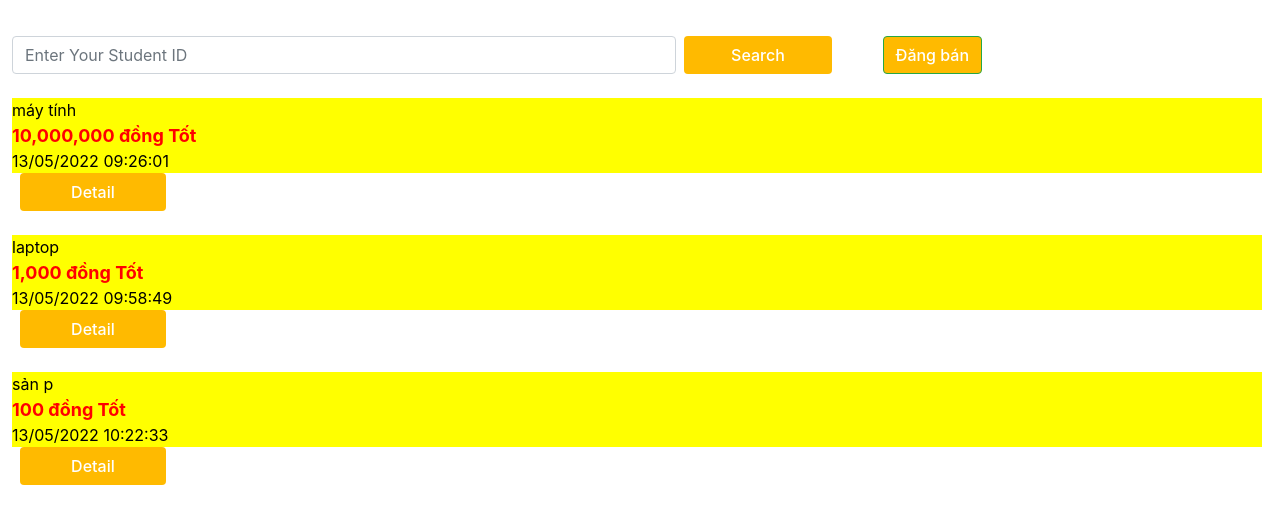
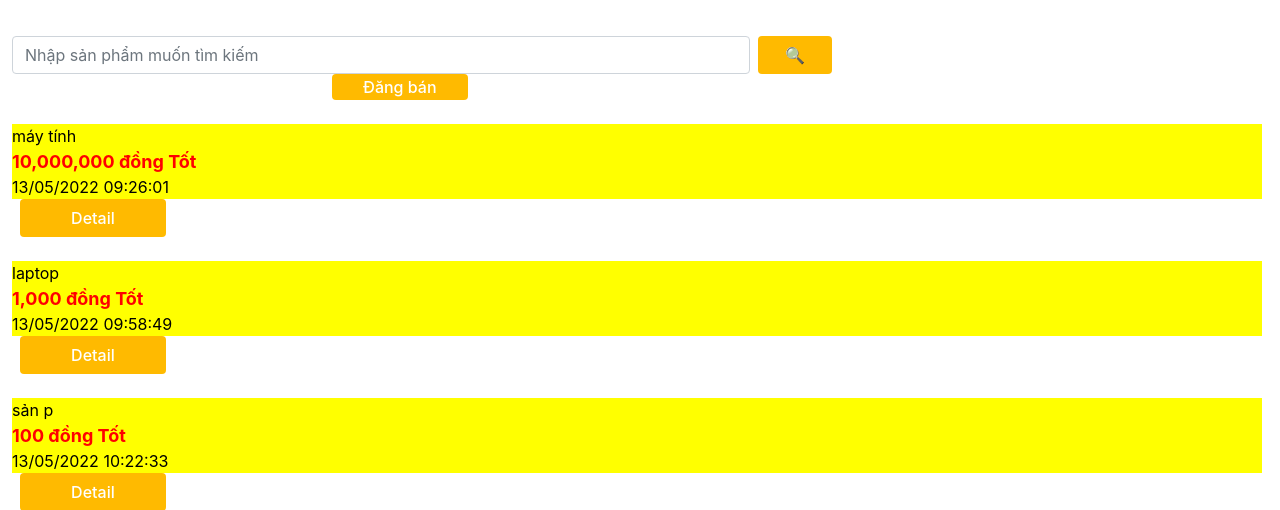
Before and after one commit to dangpham205/choHoiTot.com, a Flask app: page /chotot/products in a window 1280 px wide. Shown: the part 56-566 px from the top of the page. Run offline with Flask 2, Linux system fonts and the light colour scheme; a user stored in the database is signed in; data comes from the database, SQL or seed files in the repository; parts of the project's set-up code (start-up, migrations or seed data) failed here and were passed over; some libraries are stand-ins or nearby versions.

Commit message:
Slight change chotot page

```diff
--- a/app/main/forms.py
+++ b/app/main/forms.py
@@ -11,12 +11,12 @@ class AddForm(FlaskForm):
     description = StringField(label='Mô tả sản phẩm:', validators=[DataRequired()])
     myChoices = ['Tất cả', 'Đồ điện tử', 'Đồ gia dụng', 'Giải trí', 'Xe cộ']
     category = SelectField(u'Danh mục sản phẩm:', choices = myChoices, validators = [DataRequired()])
-    submit = SubmitField(label='Add')
+    submit = SubmitField(label='Thêm sản phẩm')
 
 
 class SearchForm(FlaskForm):
-    keyword = StringField(label='Student ID:', validators=[])
-    submitSearch = SubmitField(label='Search')
+    keyword = StringField(label='Tìm kiếm sản phẩm', validators=[])
+    submitSearch = SubmitField(label='🔍')
 
 class Go2ProductDetailForm(FlaskForm):
     submit = SubmitField(label='Detail')
--- a/app/templates/includes/add_items_modals.html
+++ b/app/templates/includes/add_items_modals.html
@@ -12,7 +12,7 @@
         <div class="modal-header">
           <h5 class="modal-title" id="ModalLabel">
             <!-- -->
-            Add Product
+            Thêm sản phẩm
           </h5>
           <button type="button" class="close"
                   data-dismiss="modal" aria-label="Close">
@@ -23,20 +23,20 @@
           <form action="{{ url_for('main.add') }}" method="POST">
             <!-- này là bắt buộc nếu muốn trong views.py hoaajt động -->
             {{ addForm.name.label() }}
-            {{ addForm.name(class="form-control", placeholder='Enter Your Student ID') }}
+            {{ addForm.name(class="form-control", placeholder='Nhập tên sản phẩm') }}
             <br>
             {{ addForm.price.label() }}
-            {{ addForm.price(class="form-control", placeholder='Enter Your Student Name') }}
+            {{ addForm.price(class="form-control", placeholder='Nhập giá') }}
             <br>
             {{ addForm.description.label() }}
-            {{ addForm.description(class="form-control", placeholder='Enter Your Email Address') }}
+            {{ addForm.description(class="form-control", placeholder='Nhập mô tả') }}
             <br>
             {{ addForm.category.label() }}
-            {{ addForm.category(class="btn btn-info")}}
+            {{ addForm.category(class="btn")}}
             <br>
             <br>
             <input type="hidden" id="add_item" name="add_item" value="">
-            {{ addForm.submit(class="btn btn-lg btn-block btn-success") }}
+            {{ addForm.submit(class="btn btn-lg btn-block") }}
           </form>
         </div>
         <div class="modal-footer">
--- a/app/templates/market/chotot.html
+++ b/app/templates/market/chotot.html
@@ -13,11 +13,11 @@
             <div class="row" style="margin-left: 0px; ">
                 <!-- SEARCH -->
                 <form action="{{ url_for('main.chotot_page', category='products') }}" method="POST" style="margin-left: 0px; width: 70%;" class="row">
-                    {{ searchForm.keyword(class="form-control col-9", placeholder='Enter Your Student ID') }}
-                    {{ searchForm.submitSearch(class="btn btn-block col-2", style="margin-left: 8px;") }}
+                    {{ searchForm.keyword(class="form-control col-10", placeholder='Nhập sản phẩm muốn tìm kiếm') }}
+                    {{ searchForm.submitSearch(class="btn btn-block col-1", style=" margin-left: 8px;") }}
                 </form>
                 <!-- ADD -->
-                <button class="btn btn-success" data-toggle="modal" data-target="#Modal-Add">Đăng bán</button>
+                <button class="btn" style="margin-left: 320px; padding: 0 30px" data-toggle="modal" data-target="#Modal-Add">Đăng bán</button>
                 {% include 'includes/add_items_modals.html'   %}
 
             </div>
```
